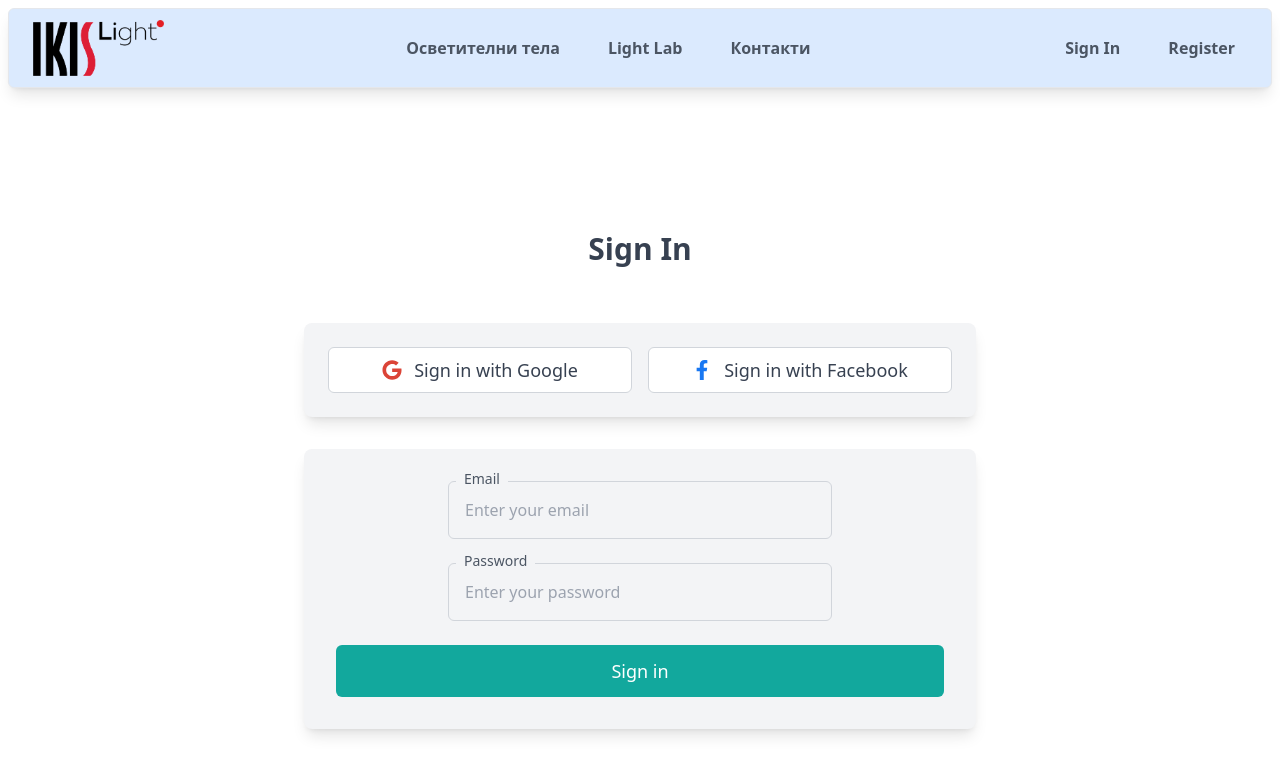
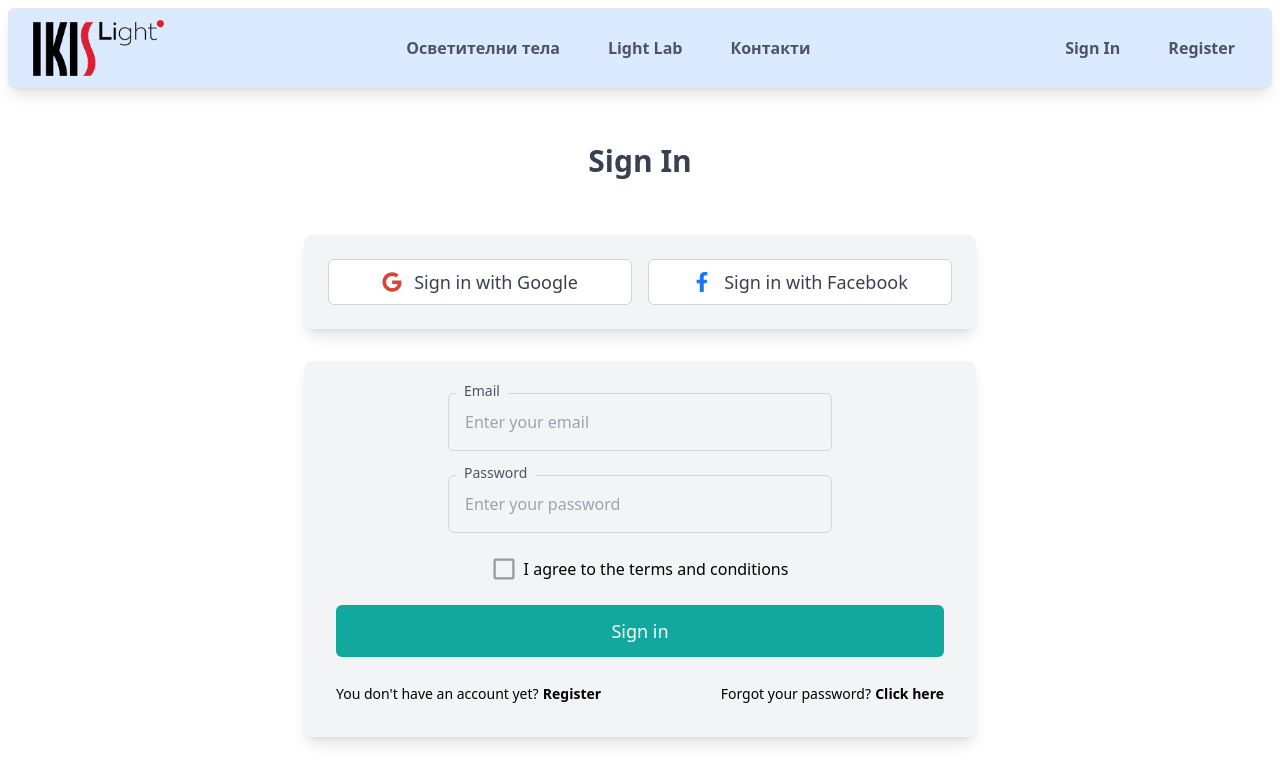
Before and after one commit to ignatIgnatov/ikis-light, a React (Create React App) app: page /login in a window 1280 px wide. Shown: the top 782 px of the page. Built offline with nearby package versions, Linux system fonts and the light colour scheme.

Commit message:
refactoring

```diff
--- a/src/components/auth/Login.jsx
+++ b/src/components/auth/Login.jsx
@@ -1,11 +1,18 @@
-import React from "react";
+import React, { useState } from "react";
 import { loginFormControl } from "../../utils/utils";
 import InputComponent from "../formElements/InputComponent";
 import { FaFacebookF, FaGoogle } from "react-icons/fa";
+import { FaCheckSquare, FaRegSquare } from "react-icons/fa";
+import { Link } from "react-router-dom";
 
 const Login = () => {
+  const [isChecked, setIsChecked] = useState(false);
+
+  const handleCheckboxChange = (event) => {
+    setIsChecked(!isChecked);
+  };
   return (
-    <div className="mt-20 px-4 flex flex-col justify-center items-center min-h-screen">
+    <div className="mt-10 px-4 flex flex-col justify-center items-center min-h-screen">
       <div className="w-full max-w-2xl flex flex-col justify-center items-center gap-8">
         <h1 className="text-3xl text-gray-700 font-bold mb-6">Sign In</h1>
 
@@ -38,6 +45,23 @@ const Login = () => {
                 placeholder={item.placeholder}
               />
             ))}
+            <div>
+              <div className="flex items-center gap-2">
+                <div
+                  onClick={handleCheckboxChange}
+                  style={{
+                    cursor: "pointer",
+                  }}
+                >
+                  {isChecked ? (
+                    <FaCheckSquare size={24} color="#12A89D" />
+                  ) : (
+                    <FaRegSquare size={24} color="#999" />
+                  )}
+                </div>
+                <label>I agree to the terms and conditions</label>
+              </div>
+            </div>
             <button
               className="w-full bg-[#12A89D] text-white text-lg font-medium py-3 rounded-md transition-transform duration-300 hover:scale-105 hover:shadow-md"
               onClick={(e) => {
@@ -47,6 +71,20 @@ const Login = () => {
             >
               Sign in
             </button>
+            <div className="flex flex-col lg:flex-row justify-between items-center w-full">
+              <div>
+                <span className="text-sm">You don't have an account yet?</span>{" "}
+                <Link className="font-semibold text-sm hover:text-red-800" to={"/register"}>
+                  Register
+                </Link>
+              </div>
+              <div>
+                <span className="text-sm">Forgot your password?</span>{" "}
+                <Link className="font-semibold text-sm hover:text-red-800" to={"/register"}>
+                  Click here
+                </Link>
+              </div>
+            </div>
           </form>
         </div>
       </div>
--- a/src/components/auth/Register.jsx
+++ b/src/components/auth/Register.jsx
@@ -5,6 +5,7 @@ import {
 } from "../../utils/utils";
 import InputComponent from "../formElements/InputComponent";
 import { FaFacebookF, FaGoogle } from "react-icons/fa";
+import { Link } from "react-router-dom";
 
 const Register = () => {
   return (
@@ -52,8 +53,20 @@ const Register = () => {
           </div>
         </div>
 
+        <div className="flex flex-col lg:w-2/3 lg:flex-row justify-end items-center w-full">
+          <div>
+            <span className="text-sm">You already have an account?</span>{" "}
+            <Link
+              className="font-semibold text-sm hover:text-red-800"
+              to={"/login"}
+            >
+              Sign in
+            </Link>
+          </div>
+        </div>
+
         <button
-          className=" mb-10 inline-flex w-2/3 items-center justify-center bg-[#12A89D] px-4 py-2 text-lg text-white font-medium rounded-md transition-transform duration-500 transform hover:scale-105 hover:shadow-md"
+          className="mb-10 inline-flex w-2/3 items-center justify-center bg-[#12A89D] px-4 py-2 text-lg text-white font-medium rounded-md transition-transform duration-500 transform hover:scale-105 hover:shadow-md"
           onClick={() => console.log("Register")}
         >
           Register
--- a/src/components/navbar/Navbar.jsx
+++ b/src/components/navbar/Navbar.jsx
@@ -74,19 +74,39 @@ const Navbar = () => {
 
       {isOpen && (
         <div className="mt-2 px-6 rounded-md absolute z-50 top-20 left-0 w-[50%] bg-blue-100 flex flex-col items-start py-4 shadow-lg md:hidden">
-          <Link to={"/"} className="text-gray-600 font-semibold py-2">
+          <Link
+            to={"/"}
+            onClick={() => setIsOpen(false)}
+            className="text-gray-600 font-semibold py-2"
+          >
             Осветителни тела
           </Link>
-          <Link to={"/"} className="text-gray-600 font-semibold py-2">
+          <Link
+            to={"/"}
+            onClick={() => setIsOpen(false)}
+            className="text-gray-600 font-semibold py-2"
+          >
             Light Lab
           </Link>
-          <Link to={"/"} className="text-gray-600 font-semibold py-2">
+          <Link
+            to={"/"}
+            onClick={() => setIsOpen(false)}
+            className="text-gray-600 font-semibold py-2"
+          >
             За контакти
           </Link>
-          <Link to={"/login"} className="text-gray-600 font-semibold py-2">
+          <Link
+            to={"/login"}
+            onClick={() => setIsOpen(false)}
+            className="text-gray-600 font-semibold py-2"
+          >
             Sign In
           </Link>
-          <Link to={"/register"} className="text-gray-600 font-semibold py-2">
+          <Link
+            to={"/register"}
+            onClick={() => setIsOpen(false)}
+            className="text-gray-600 font-semibold py-2"
+          >
             Register
           </Link>
         </div>
```
